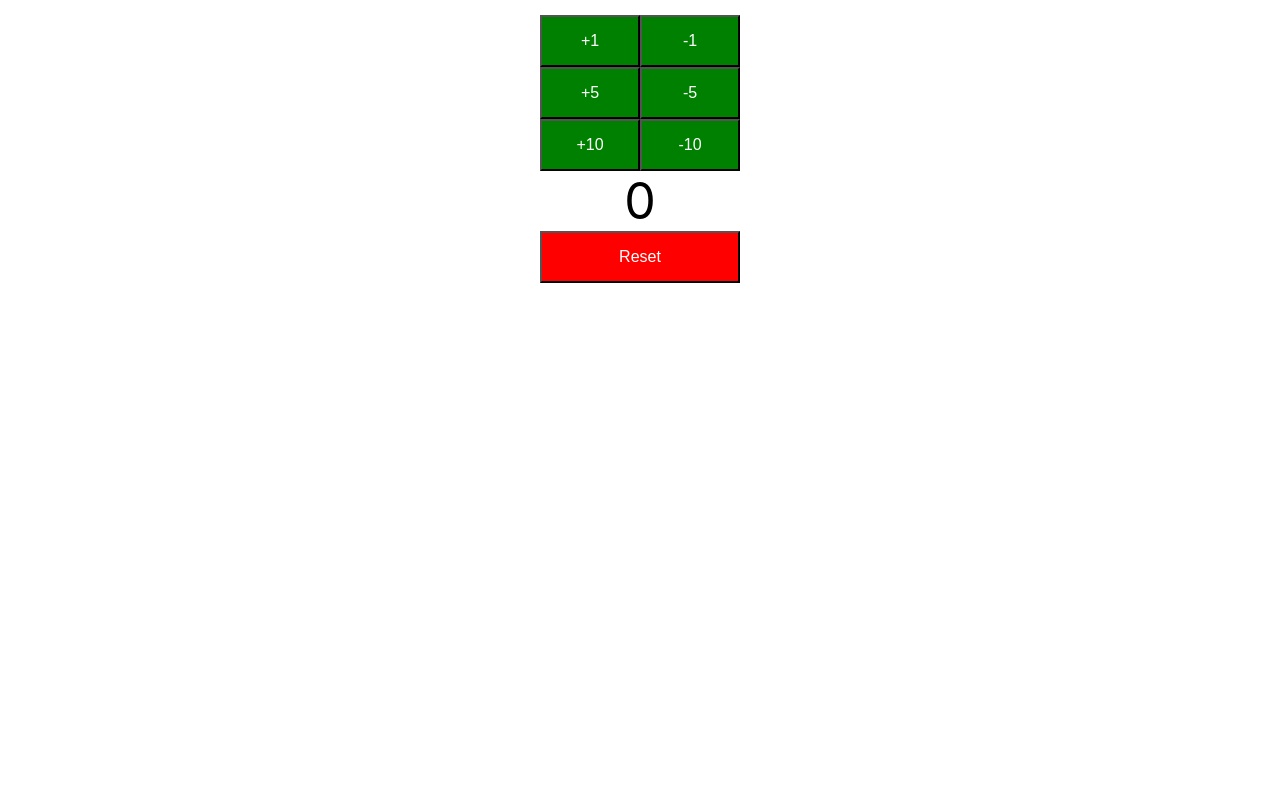
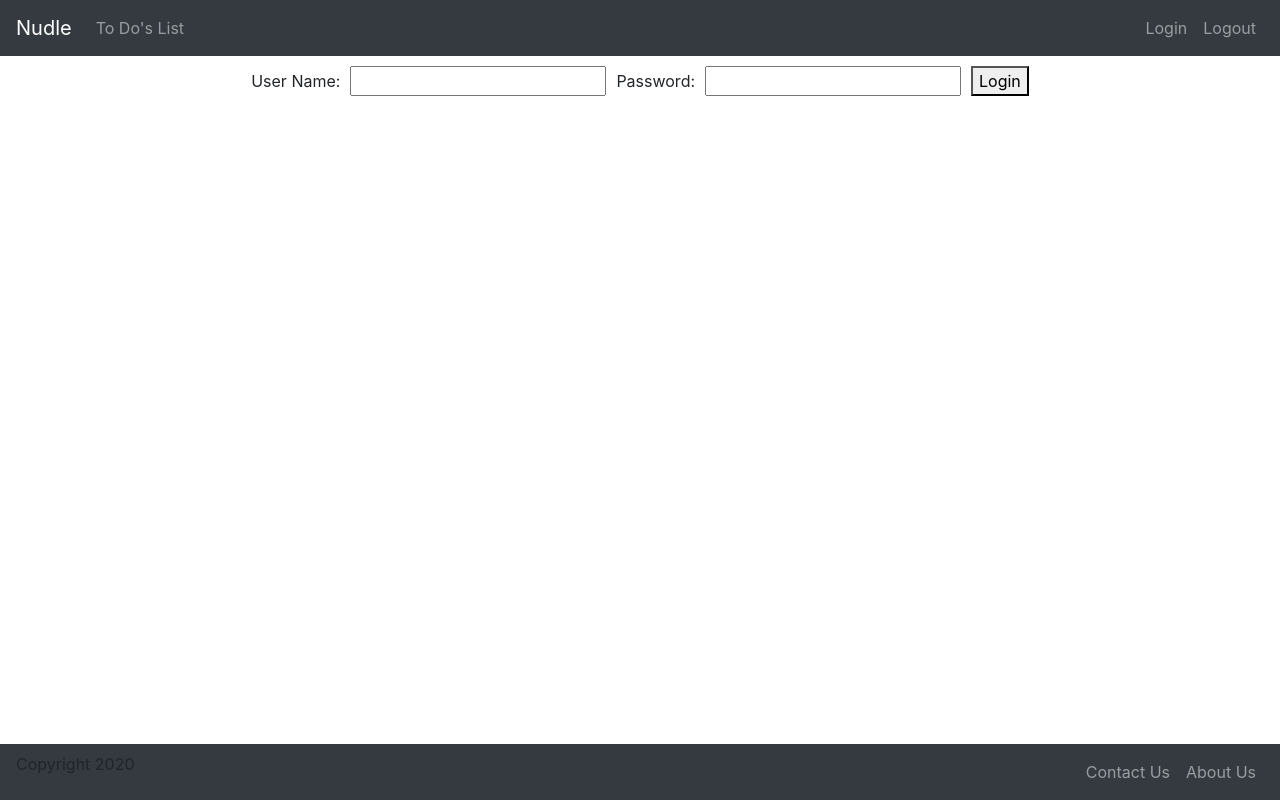
Before and after one commit to Retr01234/springreactapp, a React (Create React App) app: page / in a window 1280 px wide. Built offline with nearby package versions, Linux system fonts and the light colour scheme.

Commit message:
4th Commit

```diff
--- a/package.json
+++ b/package.json
@@ -6,8 +6,13 @@
     "@testing-library/jest-dom": "^4.2.4",
     "@testing-library/react": "^9.5.0",
     "@testing-library/user-event": "^7.2.1",
+    "bootstrap": "^4.4.1",
+    "jquery": "^3.4.1",
+    "popper.js": "^1.16.1",
     "react": "^16.13.1",
+    "react-bootstrap": "^1.0.0",
     "react-dom": "^16.13.1",
+    "react-router-dom": "^5.1.2",
     "react-scripts": "3.4.1"
   },
   "scripts": {
--- a/public/index.html
+++ b/public/index.html
@@ -24,6 +24,9 @@
       work correctly both with client-side routing and a non-root public URL.
       Learn how to configure a non-root public URL by running `npm run build`.
     -->
+
+    <link rel="stylesheet" href="https://maxcdn.bootstrapcdn.com/bootstrap/4.4.1/css/bootstrap.min.css" integrity="sha384-Vkoo8x4CGsO3+Hhxv8T/Q5PaXtkKtu6ug5TOeNV6gBiFeWPGFN9MuhOf23Q9Ifjh" crossorigin="anonymous"/>
+
     <title>Spring React App</title>
   </head>
   <body>
--- a/src/App.js
+++ b/src/App.js
@@ -1,35 +1,16 @@
 import React, { Component } from 'react';
 import './App.css';
-import Counter from './components/counter/Counter';
+import ToDoApp from './components/todo/ToDoApp';
 
 class App extends Component {
   render() {
     return (
       <div className="App">
-        <Counter />
+        <ToDoApp />
       </div>
     );
   }
 }
 
+
 export default App;
-
-// import First from './components/First';
-// import Second from './components/Second';
-// import Third from './components/Third';
-// import Fourth from './components/Fourth';
-
-// class LearningComponent extends Component {
-//   render() {
-//     return (
-//       <div className="LearningComponent">
-//         <h1>Spring React App</h1>
-//         {/* List all Component in the App Component - App is Parent & All other are Children */}
-//         <First />
-//         <Second />
-//         <Third />
-//         <Fourth />
-//       </div>
-//     );
-//   }
-// }
--- /dev/null
+++ b/src/components/todo/ToDoApp.css
@@ -0,0 +1,18 @@
+.error {
+  font-size: 70px;
+  font-weight: 500;
+}
+
+.login {
+  margin: 10px;
+}
+
+.logincre {
+  margin: 0 10px;
+}
+
+footer {
+  position: absolute;
+  bottom: 0;
+  width: 100%;
+}
--- /dev/null
+++ b/src/components/todo/ToDoApp.jsx
@@ -0,0 +1,214 @@
+import React, { Component } from 'react';
+import {BrowserRouter as Router, Route, Switch, Link} from 'react-router-dom';
+import './ToDoApp.css';
+import 'bootstrap/dist/css/bootstrap.min.css';
+
+class ToDoApp extends Component {
+  render() {
+    return(
+      <div className="ToDoApp">
+        <Router>
+          <Header />
+          <Switch> {/* When none of the URLs lsited below are called, then show the erro */}
+            <Route path="/" exact component={LoginComponent}></Route> {/*When using 'exact', it sets a strict setting like !important */}
+            <Route path="/home/:name" component={WelcomeComponent}></Route>
+            <Route path="/list" component={ListToDosComponent}></Route>}
+            <Route path="/logout" component={LogoutComponent}></Route>
+            <Route component={ErrorComponent} /> {/* When the URL is not recognized then show the Error Component */}
+          </Switch>
+          <Footer />
+        </Router>
+      </div>
+    );
+  }
+}
+
+class Header extends Component {
+  render() {
+    return(
+      <header>
+        <nav className="navbar navbar-expand-md navbar-dark bg-dark">
+          <div>
+            <Link to="/home/babyyoda" className="navbar-brand">Nudle</Link>
+          </div>
+
+          <ul className="navbar-nav">
+            <li><Link to="/list" className="nav-link">To Do's List</Link></li>
+          </ul>
+
+          <ul className="navbar-nav navbar-collapse justify-content-end">
+            <li><Link to="/" className="nav-link">Login</Link></li>
+            <li><Link to="/logout" className="nav-link">Logout</Link></li>
+          </ul>
+        </nav>
+      </header>
+    );
+  }
+}
+
+class Footer extends Component {
+  render() {
+    return(
+      <footer>
+        <nav className="navbar navbar-expand-md navbar-dark bg-dark">
+          <p>Copyright 2020</p>
+
+          <ul className="navbar-nav navbar-collapse justify-content-end">
+            <li><Link to="#" className="nav-link">Contact Us</Link></li>
+            <li><Link to="#" className="nav-link">About Us</Link></li>
+          </ul>
+        </nav>
+      </footer>
+    );
+  }
+}
+
+class ListToDosComponent extends Component {
+  constructor(props) {
+    super(props);
+    this.state = {
+      todos : [ // Creating an Array of Tasks
+        {
+          id: 1,
+          description: 'Learn React',
+          done: false,
+          targetDate: new Date()
+        },
+        {
+          id: 2,
+          description: 'Learn Spring Boot',
+          done: false,
+          targetDate: new Date()
+        },
+        {
+          id: 3,
+          description: 'Get a Project',
+          done: false,
+          targetDate: new Date()
+        },
+      ]
+    }
+  }
+
+  render() {
+    return(
+      <div>
+        <h1>To Do List</h1>
+
+        <table>
+          <thead>
+            <tr>
+              <th>ID</th>
+              <th>Description</th>
+              <th>Done?</th>
+              <th>Target Date</th>
+            </tr>
+          </thead>
+
+          <tbody>
+            {
+              this.state.todos.map (
+                todo =>
+                <tr>
+                  <td>{todo.id}</td>
+                  <td>{todo.description}</td>
+                  <td>{todo.done.toString()}</td>
+                  <td>{todo.targetDate.toString()}</td>
+                </tr>
+              )
+            }
+          </tbody>
+        </table>
+      </div>
+    );
+  }
+}
+
+class WelcomeComponent extends Component {
+  render() {
+    return(
+      <div>
+        Welcome to Nudle, {this.props.match.params.name}.
+        You can manage your To Do's List <Link to="/list">here</Link>.
+      </div>
+    );
+  }
+}
+
+class ErrorComponent extends Component {
+  render() {
+    return(
+      <div className="error">
+        ERROR: Page does not exist
+      </div>
+    );
+  }
+}
+
+class LoginComponent extends Component {
+  constructor(props) {
+    super(props)
+    this.state = {
+      username: '',
+      password: '',
+      loginFailed: false,
+      loginPassed: true
+    }
+
+    this.handleChange = this.handleChange.bind(this);
+    this.loginClicked = this.loginClicked.bind(this);
+  }
+
+  handleChange(event) {
+    this.setState({
+      [event.target.name]: event.target.value
+    });
+  }
+
+  loginClicked() {
+    if(this.state.username === 'babyyoda' && this.state.password === 'mando') {
+      this.props.history.push(`/home/${this.state.username}`); // Once logged in, redirect to home page
+    } else {
+      this.setState({loginPassed : false});
+      this.setState({loginFailed : true});
+    }
+  }
+
+  render() {
+    return(
+      <div className="login">
+        <LoginAttempt loginFailed={this.state.loginFailed} loginPassed={this.state.loginPassed} />
+        User Name:<input className="logincre" type="text" name="username" value={this.state.username} onChange={this.handleChange} />
+        Password:<input className="logincre" type="password" name="password" value={this.state.password} onChange={this.handleChange} />
+        <button onClick={this.loginClicked}>Login</button>
+      </div>
+    );
+  }
+}
+
+class LogoutComponent extends Component {
+  render() {
+    return(
+      <div>
+        <h3>You have Logged Out</h3>
+        <div className="container">
+          Thanks for using our services. Please Come back again!
+        </div>
+      </div>
+    );
+  }
+}
+
+function LoginAttempt(props) {
+  if (props.loginPassed) {
+    return <div></div>;
+  }
+  else if(props.loginFailed) {
+    return <div></div>;
+  }
+  else {
+    return null;
+  }
+}
+
+export default ToDoApp
```
Also changed, not shown: 1 other file (tests, documents, lock files or other folders).
